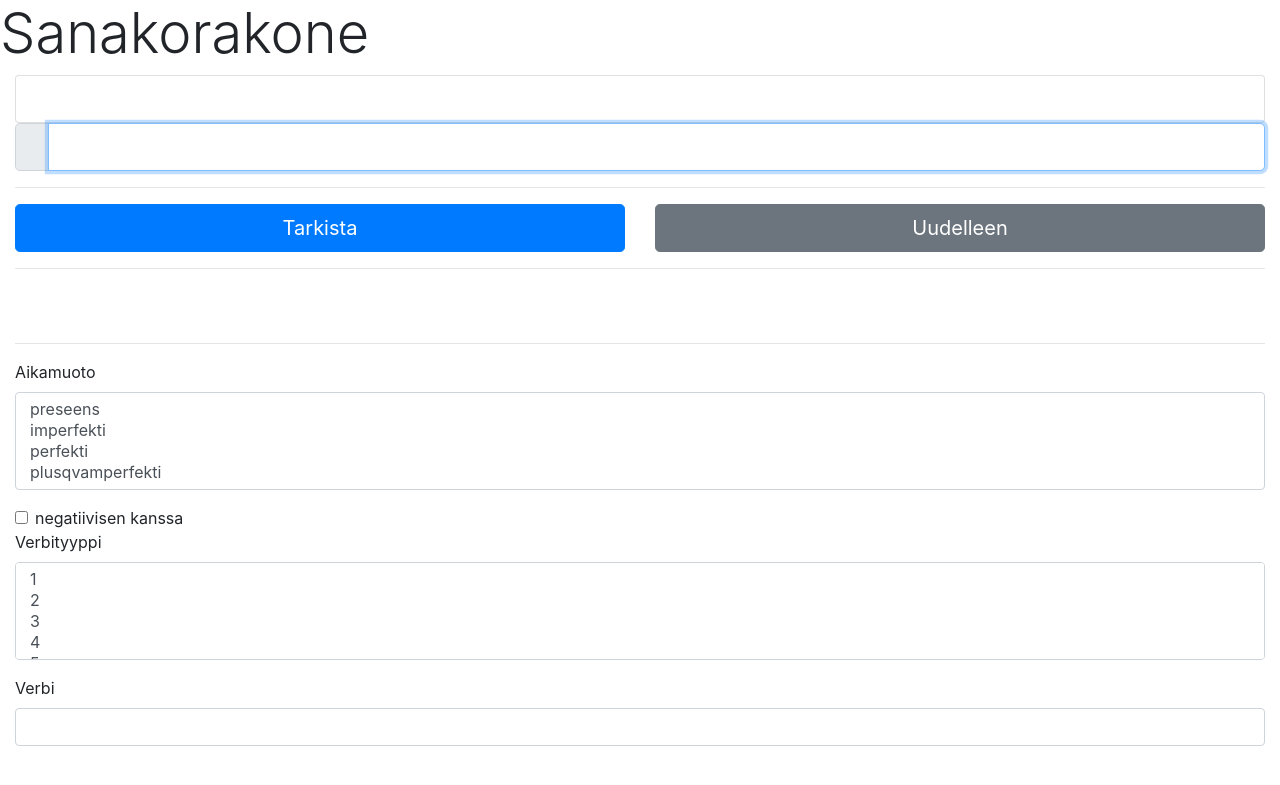
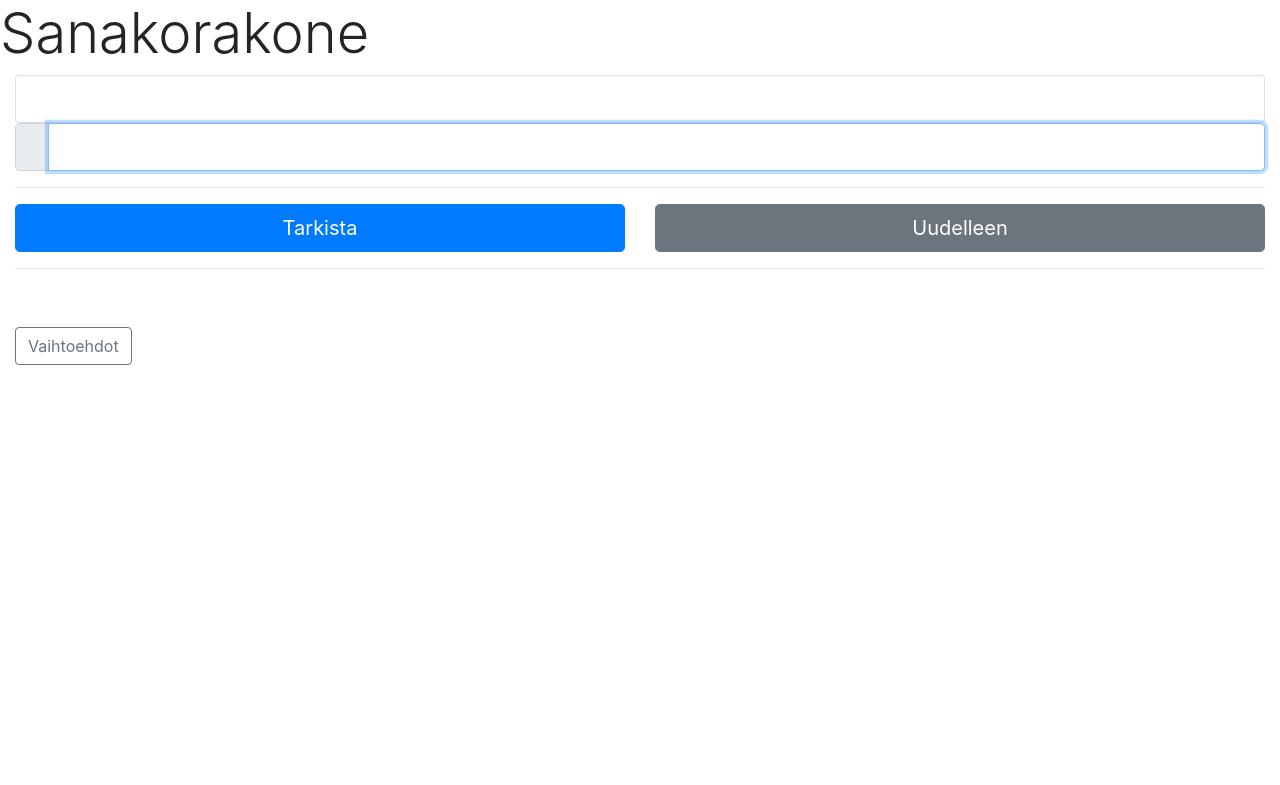
Before and after one commit to tow/sanaporakone, a Django app: page / in a window 1280 px wide. Shown: the top 785 px of the page. Run offline with Django 3.2, Linux system fonts and the light colour scheme; data that the repository does not hold is empty; parts of the project's set-up code (start-up, migrations or seed data) failed here and were passed over; some libraries are stand-ins or nearby versions.

Commit message:
Collapsible options

```diff
--- a/generate/templates/generate/question_page.html
+++ b/generate/templates/generate/question_page.html
@@ -52,8 +52,12 @@
 					<div class="col alert lead" id="judgment">
 					</div>
 				</div>
-				<hr/>
 				<div class="row">
+					<div class="col">
+						<a class="btn button-sm btn-outline-secondary" data-toggle="collapse" href="#options-row" role="button" aria-expanded="false" aria-controls="options-row">Vaihtoehdot</a>
+					</div>
+				</div>
+				<div class="row collapse" id="options-row">
 					<div class="col">
 						<div class="form-group">
 							<label for="tense">Aikamuoto</label>
```
